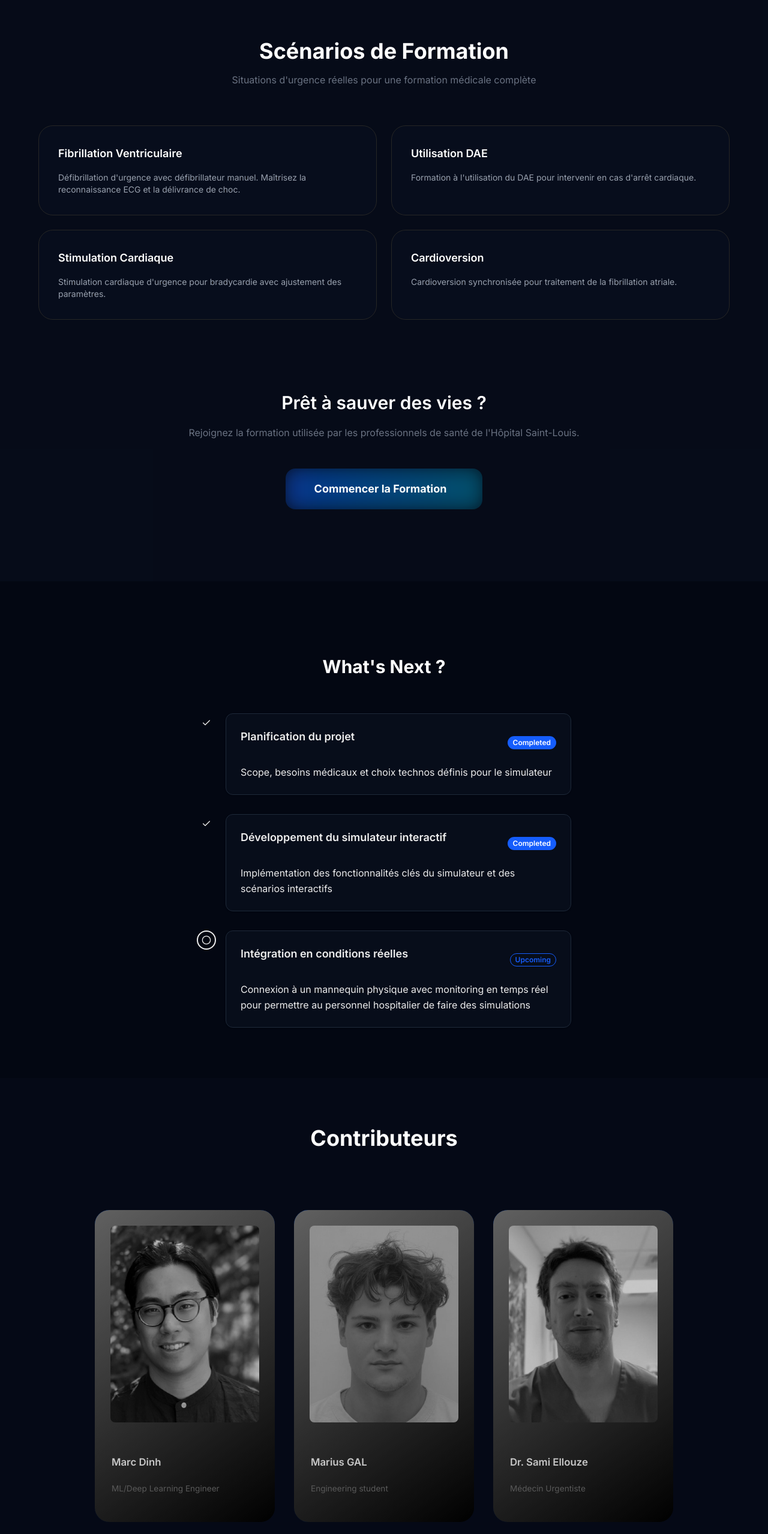
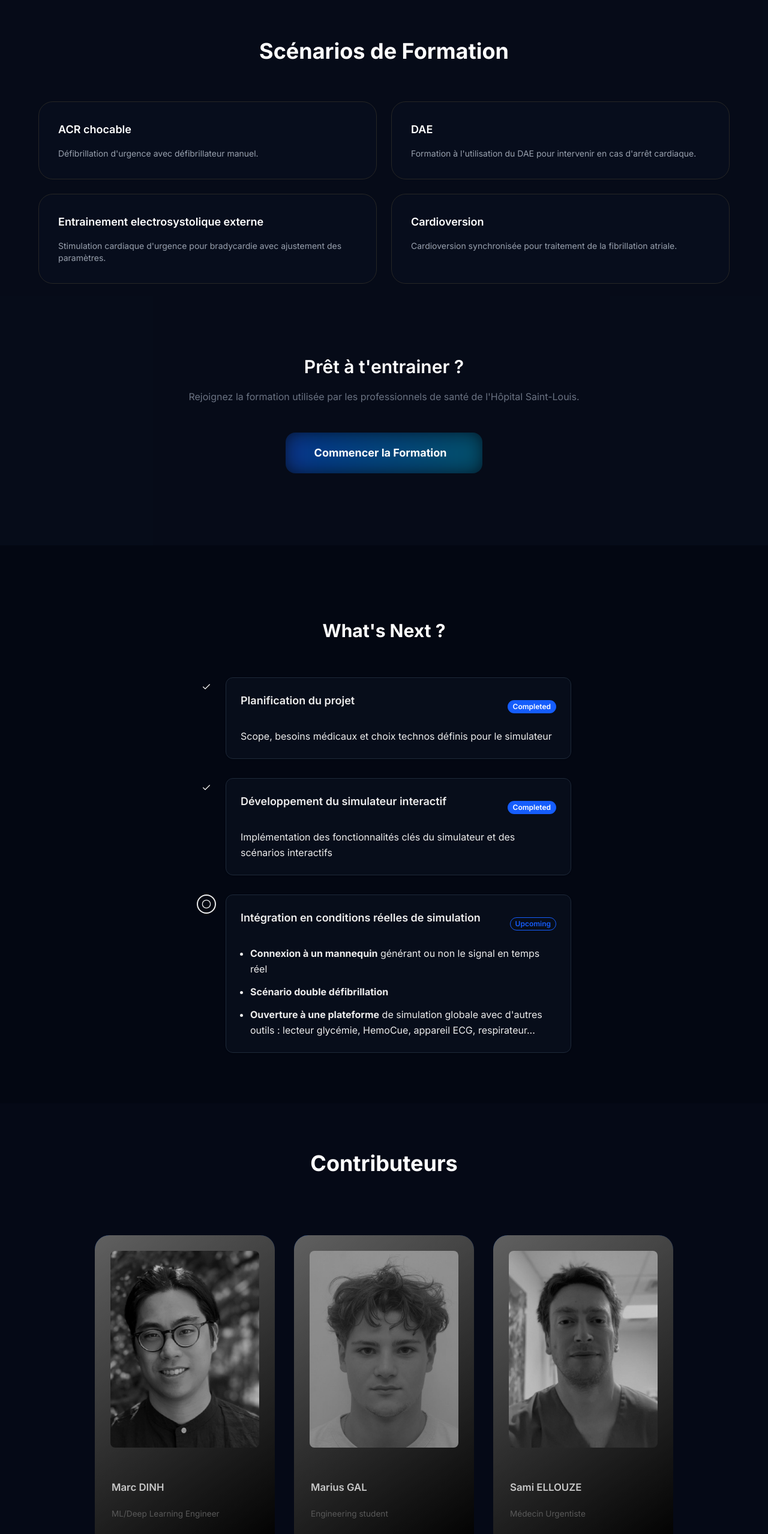
Before and after one commit to Samouz75/Defib_simulation, a Next.js app: page / in a window 1280 px wide. Shown: the part 2140-4697 px from the top of the page at 60% size. Built offline with nearby package versions, Linux system fonts and the light colour scheme.

Commit message:
Update LandingPage content and improve Timeline step description formatting

```diff
--- a/src/app/components/Timeline.tsx
+++ b/src/app/components/Timeline.tsx
@@ -6,7 +6,7 @@ import Badge from './ui/Badge';
 interface TimelineStep {
   id: number;
   title: string;
-  description: string;
+  description: string | string[];
   status: 'completed' | 'current' | 'upcoming';
   date?: string;
 }
@@ -34,8 +34,12 @@ const Timeline: React.FC<TimelineProps> = ({
     },
     {
       id: 3,
-      title: "Intégration en conditions réelles",
-      description: "Connexion à un mannequin physique avec monitoring en temps réel pour permettre au personnel hospitalier de faire des simulations ",
+      title: "Intégration en conditions réelles de simulation",
+      description: [
+        "Connexion à un mannequin générant ou non le signal en temps réel",
+        "Scénario double défibrillation",
+        "Ouverture à une plateforme de simulation globale avec d'autres outils : lecteur glycémie, HemoCue, appareil ECG, respirateur..."
+      ],
       status: "upcoming",
 
     }
@@ -105,10 +109,17 @@ const Timeline: React.FC<TimelineProps> = ({
                     <h3 className="font-semibold text-sm text-foreground">{step.title}</h3>
                     {getStatusBadge(step.status)}
                   </div>
+                  {step.id === 3 && Array.isArray(step.description) ? (
+                    <ul className="text-xs text-muted-foreground leading-relaxed list-disc list-inside">
+                      {step.description.map((item, idx) => (
+                        <li key={idx}>{item}</li>
+                      ))}
+                    </ul>
+                  ) : (
                     <p className="text-xs text-muted-foreground leading-relaxed">
                       {step.description}
                     </p>
-
+                  )}
                 </div>
               </Card>
             </div>
@@ -145,10 +156,26 @@ const Timeline: React.FC<TimelineProps> = ({
                     <h3 className="font-semibold text-lg text-foreground mb-5">{step.title}</h3>
                     {getStatusBadge(step.status)}
                   </div>
+                  {step.id === 3 && Array.isArray(step.description) ? (
+                    <ul className="text-muted-foreground leading-relaxed list-disc pl-4 space-y-3">
+                      {step.description.map((item, idx) => {
+                        // Mise en gras des mots-clés principaux
+                        let formatted = item
+                          .replace(/^Connexion à un mannequin/, '<b>Connexion à un mannequin</b>')
+                          .replace(/^Scénario double défibrillation/, '<b>Scénario double défibrillation</b>')
+                          .replace(/^Ouverture à une plateforme/, '<b>Ouverture à une plateforme</b>');
+                        return (
+                          <li key={idx} className="pl-0" style={{marginLeft: 0}}>
+                            <span dangerouslySetInnerHTML={{ __html: formatted }} />
+                          </li>
+                        );
+                      })}
+                    </ul>
+                  ) : (
                     <p className="text-muted-foreground leading-relaxed">
                       {step.description}
                     </p>
-
+                  )}
                 </div>
               </Card>
             </div>
--- a/src/app/page.tsx
+++ b/src/app/page.tsx
@@ -345,9 +345,6 @@ export default function LandingPage() {
             <h2 className="text-4xl font-bold text-white mb-4">
               Scénarios de Formation
             </h2>
-            <p className="text-gray-500 max-w-2xl mx-auto">
-              Situations d'urgence réelles pour une formation médicale complète
-            </p>
           </div>
 
           <div className="grid grid-cols-1 md:grid-cols-2 gap-6">
@@ -357,12 +354,11 @@ export default function LandingPage() {
             >
               <div className="flex items-center justify-between mb-4">
                 <h3 className="text-lg font-semibold text-white">
-                  Fibrillation Ventriculaire
+                  ACR chocable
                 </h3>
               </div>
               <p className="text-gray-400 text-sm">
-                Défibrillation d'urgence avec défibrillateur manuel. Maîtrisez
-                la reconnaissance ECG et la délivrance de choc.
+                Défibrillation d'urgence avec défibrillateur manuel.
               </p>
             </SpotlightCard>
 
@@ -372,7 +368,7 @@ export default function LandingPage() {
             >
               <div className="flex items-center justify-between mb-4">
                 <h3 className="text-lg font-semibold text-white">
-                  Utilisation DAE
+                  DAE
                 </h3>
               </div>
               <p className="text-gray-400 text-sm">
@@ -387,7 +383,7 @@ export default function LandingPage() {
             >
               <div className="flex items-center justify-between mb-4">
                 <h3 className="text-lg font-semibold text-white">
-                  Stimulation Cardiaque
+                  Entrainement electrosystolique externe
                 </h3>
               </div>
               <p className="text-gray-400 text-sm">
@@ -415,7 +411,7 @@ export default function LandingPage() {
         {/* CTA Button */}
 
         <h3 className="text-2xl md:text-3xl font-semibold text-white mb-5 animate-fade-in-delay text-center mt-30">
-          Prêt à sauver des vies ?
+          Prêt à t'entrainer ?
         </h3>
         <p className="text-gray-500 max-w-2xl mx-auto text-center mb-10">
           Rejoignez la formation utilisée par les professionnels de santé de
@@ -454,7 +450,7 @@ export default function LandingPage() {
               items={[
                 {
                   image: "/images/marcdinh.jpg",
-                  title: "Marc Dinh",
+                  title: "Marc DINH",
                   subtitle: "ML/Deep Learning Engineer",
                   borderColor: "#3B82F6",
                   gradient: "linear-gradient(145deg, #3B82F6, #000)",
@@ -470,7 +466,7 @@ export default function LandingPage() {
                 },
                 {
                   image: "/images/samiellouze.jpg",
-                  title: "Dr. Sami Ellouze",
+                  title: "Sami ELLOUZE",
                   subtitle: "Médecin Urgentiste",
                   borderColor: "#EF4444",
                   gradient: "linear-gradient(145deg, #3B82F6, #000)",
@@ -478,15 +474,15 @@ export default function LandingPage() {
                 },
                 {
                   image: "/images/papasami.jpg",
-                  title: "Ellouze",
+                  title: "Noureddine ELLOUZE",
                   subtitle:
-                    "Professeur émérite, ENITunis / Centrale Lille – Traitement du signal",
+                    "Professeur émérite, ENIT / Centrale Lille – Traitement du signal",
                   borderColor: "#EF4444",
                   gradient: "linear-gradient(145deg, #3B82F6, #000)",
                 },
                 {
                   image: "/images/benedict.jpg",
-                  title: "Benedict O'donnell",
+                  title: "Benedict O'DONNELL",
                   subtitle: "Advisor",
                   borderColor: "#EF4444",
                   gradient: "linear-gradient(145deg, #3B82F6, #000)",
```
Lines whose indentation alone changed are shown as unchanged.
